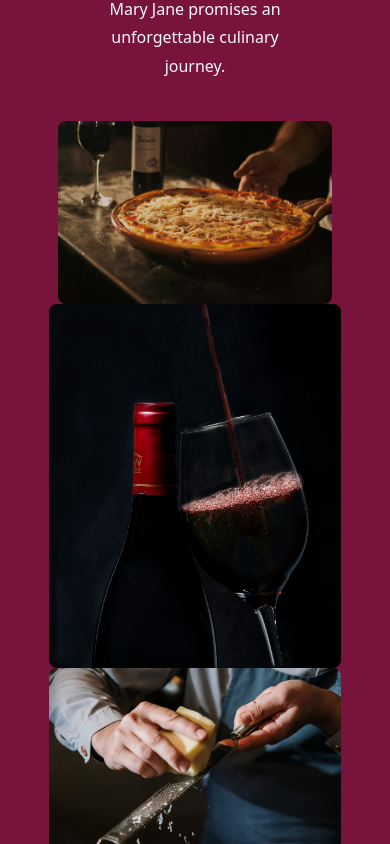
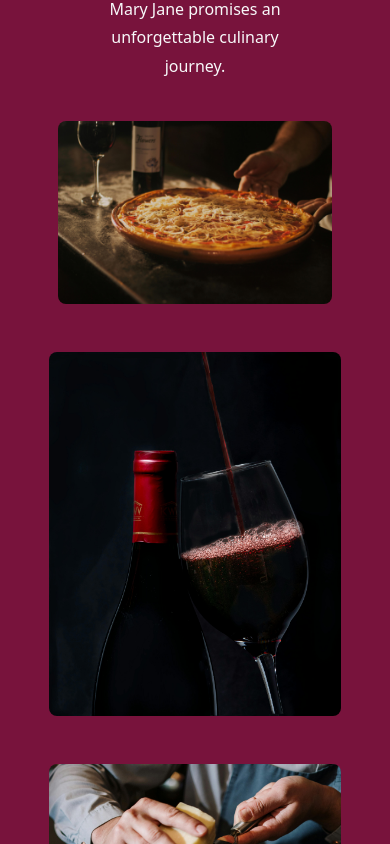
Before and after one commit to CHAMPION316/mary_jane_restaurant, a React (Create React App) app in the folder frontend/: page / in a window 390 px wide. Shown: the part 1540-2384 px from the top of the page. Built offline with nearby package versions, Linux system fonts and the light colour scheme.

Commit message:
Created vertical padding for home image

```diff
--- a/frontend/src/styles/Home.css
+++ b/frontend/src/styles/Home.css
@@ -22,3 +22,14 @@
     background-color: #b85f99 !important; /* Darker pink on hover */
     color: #fff !important;
 }
+
+/* Add vertical padding for images on mobile */
+@media (max-width: 768px) {
+    .split-col {
+        margin-bottom: 2rem;
+    }
+
+    .split-col img {
+        margin-bottom: 1rem;
+    }
+}
```
